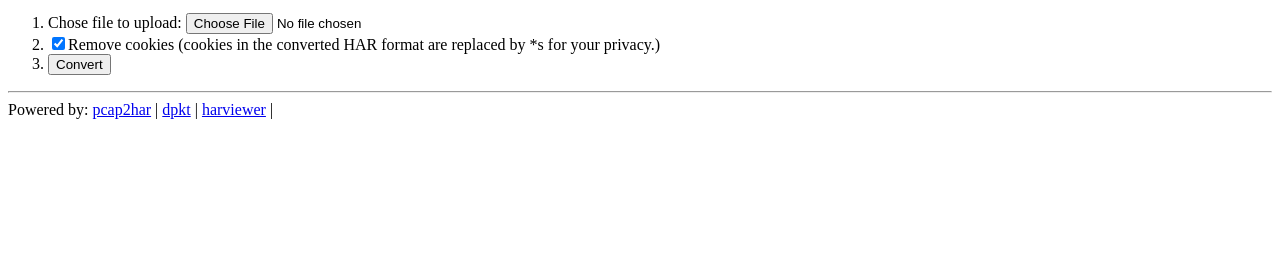
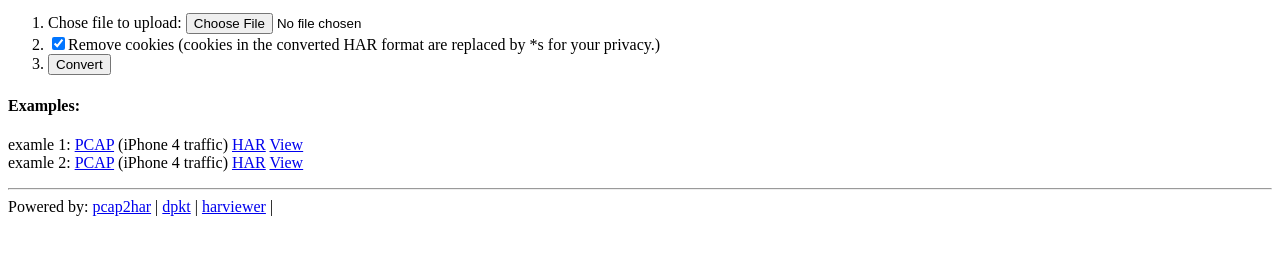
Before and after one commit to google-code-export/pcaphar, a plain HTML site: page src/index.html in a window 1280 px wide. Shown: the part 112-366 px from the top of the page. Drawn offline with Linux system fonts and the light colour scheme.

Commit message:
Provide example of pcap files Fixes issue #9

```diff
--- a/src/index.html
+++ b/src/index.html
@@ -36,6 +36,19 @@ converted HAR format are replaced by *s for your privacy.) <br>
 <input type=submit value=Convert>
 </ol>
 
+<h4>Examples: </h4>
+<p>
+examle 1:
+<a href=/examples/en-wikipedia-org.pcap>PCAP</a> (iPhone 4 traffic)
+<a href=/examples/en-wikipedia-org.har>HAR</a>
+<a href=/harviewer/index.html?path=examples/en-wikipedia-org.har>View</a>
+<br>
+examle 2:
+<a href=/examples/www-sina-com_cn.pcap>PCAP</a> (iPhone 4 traffic)
+<a href=/examples/www-sina-com_cn.har>HAR</a>
+<a href=/harviewer/index.html?path=examples/www-sina-com-cn.har>View</a>
+
+
 <hr>
 Powered by:
 <a href=https://github.com/andrewf/pcap2har>pcap2har</a> |
```
Also changed, not shown: 1 other file.
